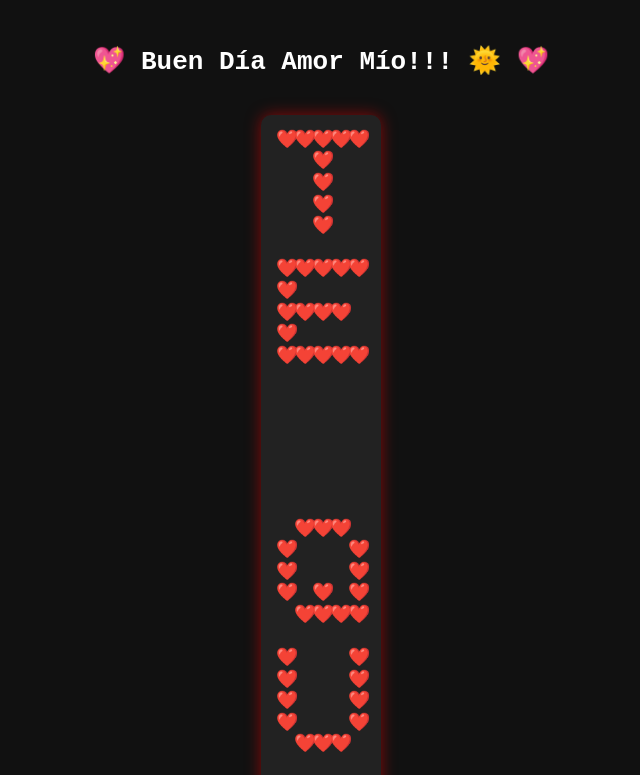
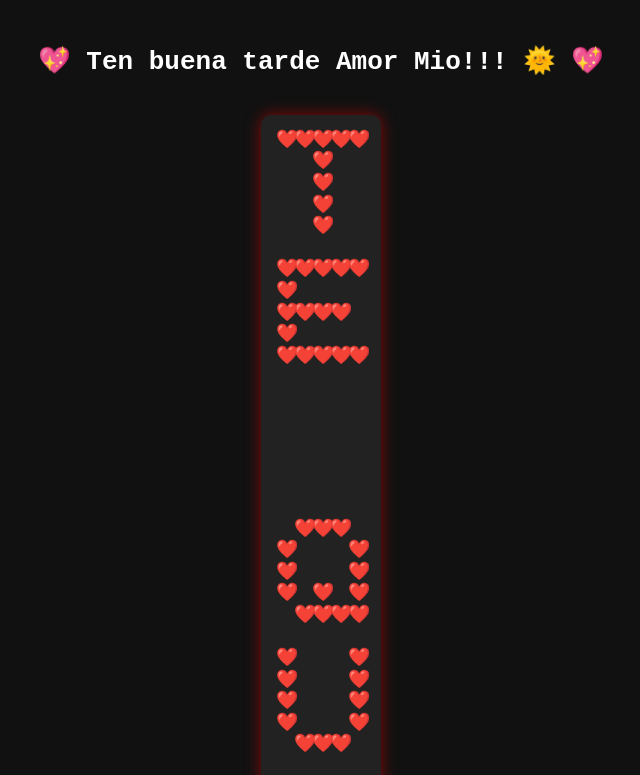
Before and after one commit to Alejandro-1229/web, a plain HTML site: page index.html in a window 1280 px wide. Shown: the top 775 px of the page, without its empty margins (319-959 px from the left). Drawn offline with Linux system fonts and the light colour scheme.

Commit message:
Update index.html

```diff
--- a/index.html
+++ b/index.html
@@ -8,7 +8,7 @@
 </head>
 
 <body>
-  <h1>💖 Buen Día Amor Mío!!! 🌞 💖</h1>
+  <h1>💖 Ten buena tarde Amor Mio!!! 🌞 💖</h1>
 
 
   <pre id="output-vertical"></pre>
```
